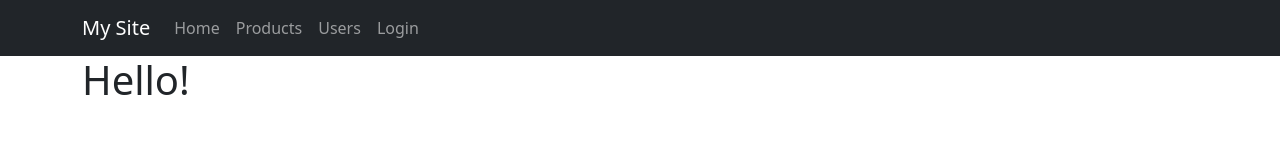
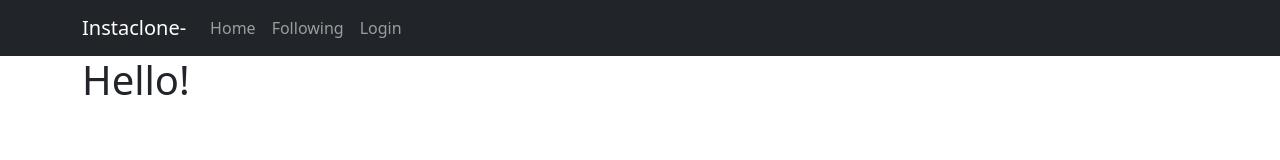
Before and after one commit to VN135766/Instaclone-, a React (Create React App) app in the folder client/: page / in a window 1280 px wide. Shown: the top 160 px of the page. Built offline with nearby package versions, Linux system fonts and the light colour scheme; no server answers.

Commit message:
Initial Page Tweaks

```diff
--- a/client/src/components/Navigation.js
+++ b/client/src/components/Navigation.js
@@ -6,13 +6,12 @@ const Navigation = (props) => {
   return (
     <Navbar bg="dark" variant="dark" expand="lg">
       <Container>
-        <Navbar.Brand href="#home">My Site</Navbar.Brand>
+        <Navbar.Brand href="#home">Instaclone-</Navbar.Brand>
         <Navbar.Toggle aria-controls="basic-navbar-nav" />
         <Navbar.Collapse id="basic-navbar-nav">
           <Nav className="me-auto">
             <Nav.Link href="/">Home</Nav.Link>
-            <Nav.Link href="/products">Products</Nav.Link>
-            <Nav.Link href="/users">Users</Nav.Link>
+            <Nav.Link href="/users">Following</Nav.Link>
             <Nav.Link href="/login">Login</Nav.Link>
           </Nav>
         </Navbar.Collapse>
```
